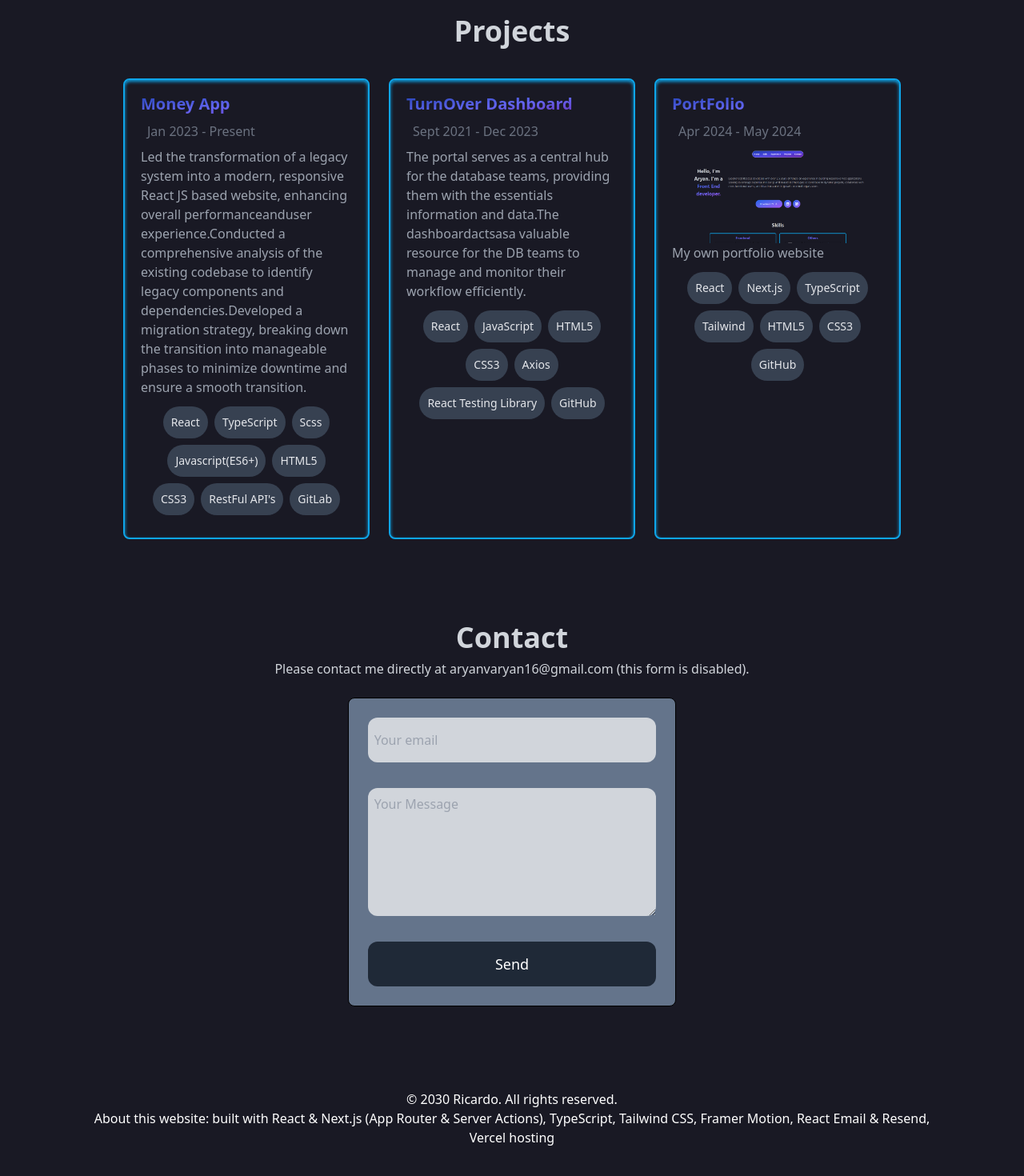
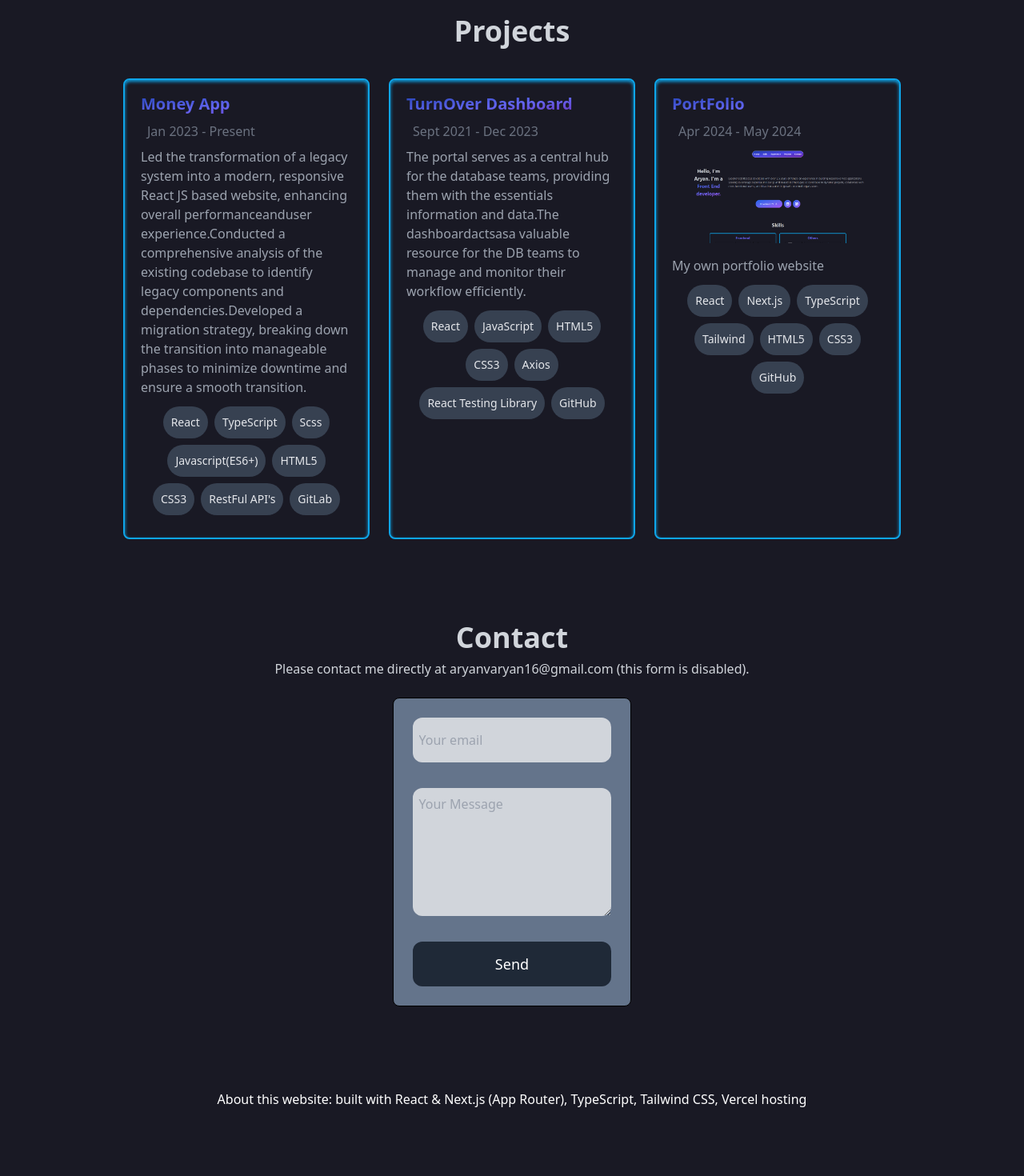
Before and after one commit to Aryanvishwanath4/Portfolio, a Next.js app: page / in a window 1280 px wide. Shown: the part 1732-3202 px from the top of the page at 80% size. Built offline with nearby package versions, Linux system fonts and the light colour scheme.

Commit message:
footer and padding for image

```diff
--- a/src/components/contact.tsx
+++ b/src/components/contact.tsx
@@ -31,11 +31,9 @@
         </form>
       </div>
       <footer className="flex flex-col text-center md:m-[5rem]">
-        <span>© 2030 Ricardo. All rights reserved.</span>
         <span>
-          About this website: built with React & Next.js (App Router & Server
-          Actions), TypeScript, Tailwind CSS, Framer Motion, React Email &
-          Resend, Vercel hosting
+          About this website: built with React & Next.js (App Router),
+          TypeScript, Tailwind CSS, Vercel hosting
         </span>
       </footer>
     </section>
--- a/src/components/projects.tsx
+++ b/src/components/projects.tsx
@@ -19,7 +19,9 @@
               <p className="m-2 text-gray-500">
                 {project.from} - {project.to}
               </p>
-              {project.title === "PortFolio" && <img src="/Portfolio.png" />}
+              {project.title === "PortFolio" && (
+                <img src="/Portfolio.png" className="pb-4" />
+              )}
               <p className="text-gray-400">{project.description}</p>
 
               <div className="w-auto flex flex-wrap justify-center gap-2 p-3">
```
